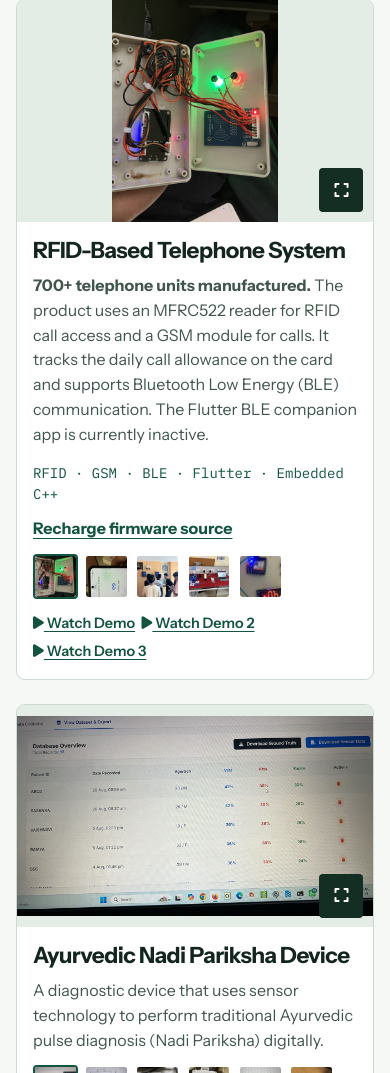
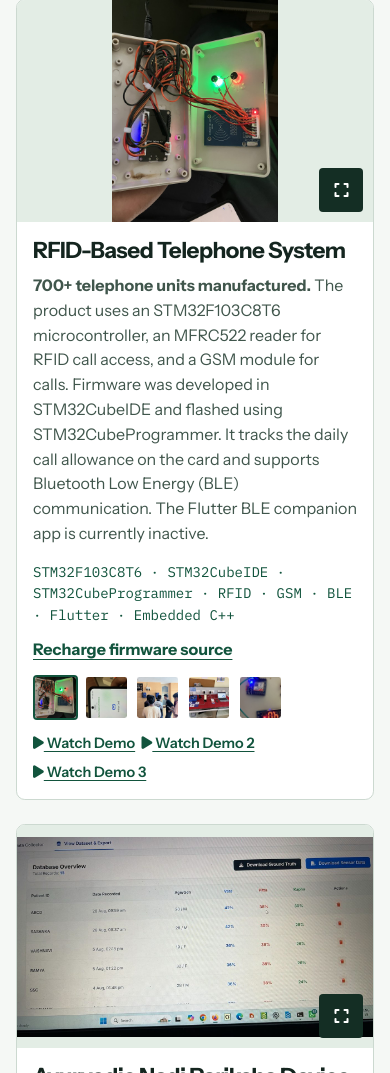
Before and after one commit to Deepakr011/portfolio, a plain HTML site: page index.html in a window 390 px wide. Shown: the part 3383-4456 px from the top of the page. Drawn offline with Linux system fonts and the light colour scheme.

Commit message:
Document STM32 controller and tools for RFID telephone

```diff
--- a/index.html
+++ b/index.html
@@ -182,8 +182,8 @@
                     <div class="project-info">
 
                         <h3 class="project-title">RFID-Based Telephone System</h3>
-                        <p class="project-desc"><strong>700+ telephone units manufactured.</strong> The product uses an MFRC522 reader for RFID call access and a GSM module for calls. It tracks the daily call allowance on the card and supports Bluetooth Low Energy (BLE) communication. The Flutter BLE companion app is currently inactive.</p>
-                        <p class="stack">RFID · GSM · BLE · Flutter · Embedded C++</p>
+                        <p class="project-desc"><strong>700+ telephone units manufactured.</strong> The product uses an STM32F103C8T6 microcontroller, an MFRC522 reader for RFID call access, and a GSM module for calls. Firmware was developed in STM32CubeIDE and flashed using STM32CubeProgrammer. It tracks the daily call allowance on the card and supports Bluetooth Low Energy (BLE) communication. The Flutter BLE companion app is currently inactive.</p>
+                        <p class="stack">STM32F103C8T6 · STM32CubeIDE · STM32CubeProgrammer · RFID · GSM · BLE · Flutter · Embedded C++</p>
                         <a class="source" href="https://github.com/Deepakr011/recharge_machine">Recharge firmware source</a>
                         <div class="project-gallery-thumbs" data-project="rfid-telephone">
                             <img src="images/products/rfid-telephone/IMG_1716.jpg" alt="" class="thumb active" data-index="0" onerror="this.style.display='none'">
```
